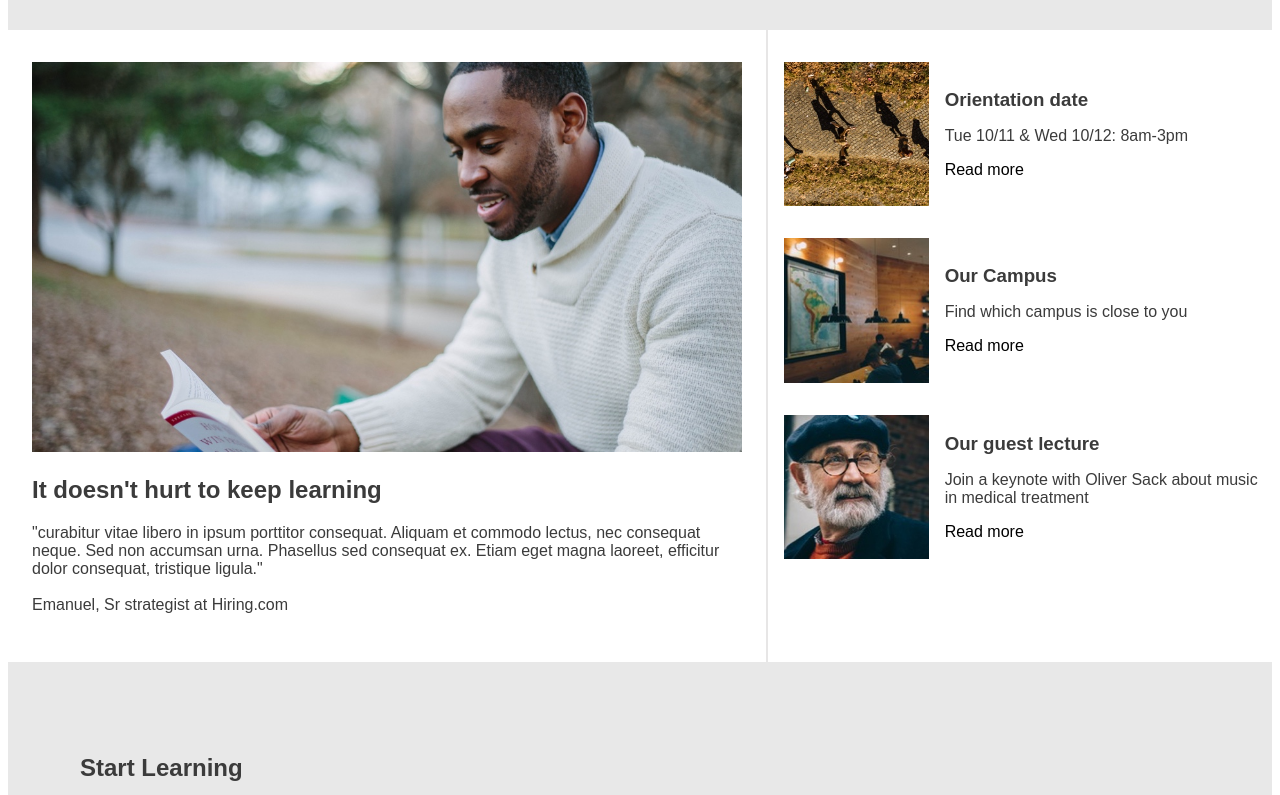
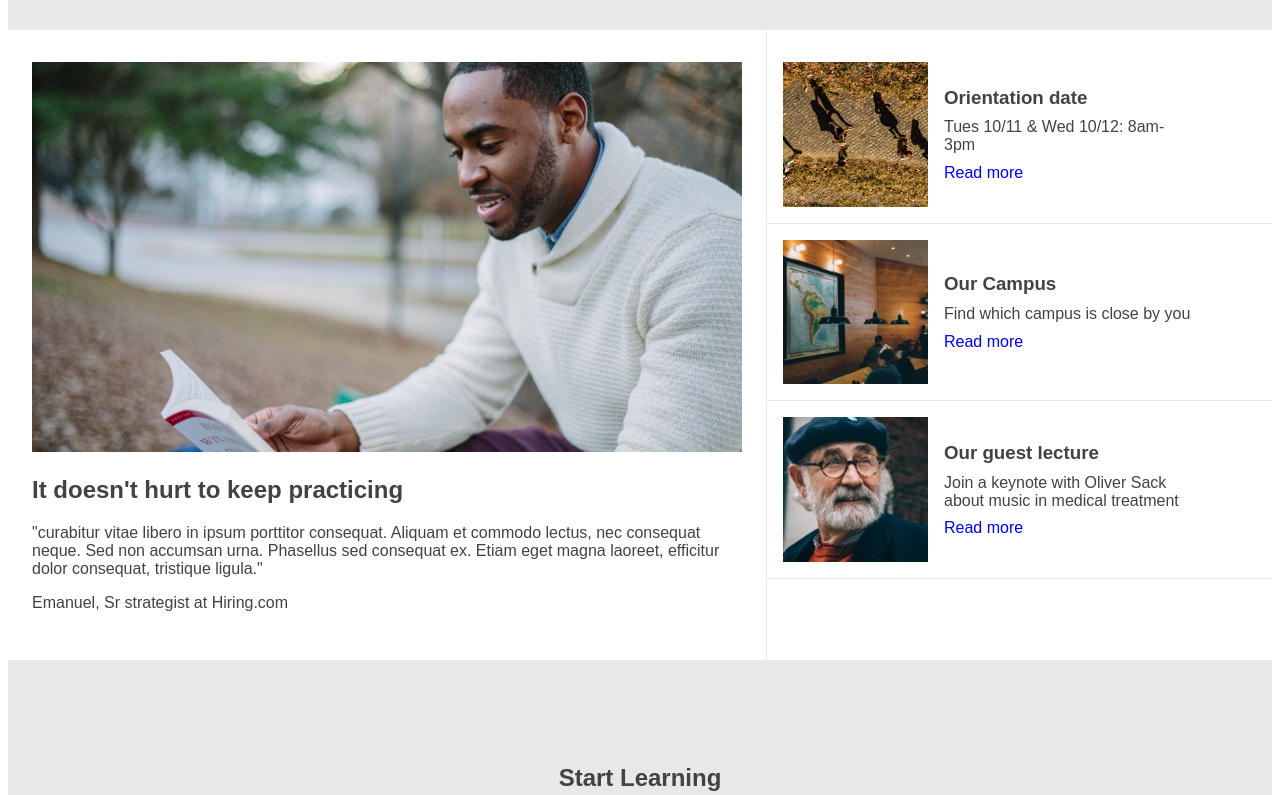
Before and after one commit to mlooper5/colmar_academy, a plain HTML site: page index.html in a window 1280 px wide. Shown: the part 631-1426 px from the top of the page. Drawn offline with Linux system fonts and the light colour scheme.

Commit message:
Fixed info section, thesis section, and footer

```diff
--- a/Resources/css/style.css
+++ b/Resources/css/style.css
@@ -5,9 +5,9 @@
     font-family: "Poppins", sans-serif;
   }
 
-:root {
+  :root {
     --light: #e8e8e8;
-    --dark: #3b3b3b;
+    --dark: #424242;
 }
 
   h3 {
@@ -68,24 +68,23 @@ nav ul li {
   opacity: .5;
 }
 
-
   #hero {
-    background-color: var(--light);
     display: flex;
     align-items: center;
+    background-color: var(--light);
   }
 
-  #hero .img {
+  .hero-img {
     padding: 32px 24px;
     width: 60%;
   }
 
-  #hero .content {
+  .hero-content {
     padding-left: 24px;
   }
 
   .button {
-    background-color: black;
+    background-color: var(--dark);
     border: none;
     color: white;
     padding: 8px 32px;
@@ -95,50 +94,11 @@ nav ul li {
     font-size: 16px;
   }
 
-  a.button:hover {
-    background-color: gray;
-  }
-
-
-  .flex-container {
-    display: flex;
-
-  }
-
-#info{
-  width: 60%;
-  padding: 32px 24px;
-
+  a.button:hover{
+    opacity: .90;
 }
 
-  .info-img {
-    width: 100%;
-  }
-
-  .details {
-    padding-top: 16px;
-    width: 40%;
-    border-left: #e7e6e6 2px solid;
-  }
-
-
-  .item-img {
-    width: 35%;
-    height: auto;
-    padding: 16px;
-  }
-
-  .items {
-    display: flex;
-    width: 65%;
-    flex-direction: column;
-    justify-content: center;
-  }
-
-  .detail-cards {
-    display: flex;
-
-  }
+ /* course section */
 
   #courses{
     padding: 72px;
@@ -162,8 +122,81 @@ nav ul li {
     width: 25%;
     position: relative;
     flex-grow: 1;
+    background-color: white;
   }
 
   .container {
     padding: 2px 16px;
   }
+
+
+  .container-60 {
+    width: 60%;
+    padding: 32px 24px;
+  }
+
+  .container-60 img,video {
+    width: 100%;
+}
+
+.container-40 {
+  display: flex;
+  flex-flow: column;
+  align-items: start;
+  width: 40%;
+  padding-top: 1rem;
+  border-left: var(--light) solid 1px;
+}
+
+#thesis .container-40  {
+  border-left: 0px;
+}
+
+  .container-sxs {
+    display: flex;
+}
+
+.centered-header {
+  text-align: center;
+  padding: 2rem 0 0 0;
+  margin: 0;
+}
+
+  /* h8l card */
+
+  .h8l-card {
+    display: flex;
+    border-bottom: var(--light) solid 1px;
+}
+
+.h8l-card:hover {
+  background-color: var(--light);
+}
+
+.h8l-card img {
+  width: 35%;
+  padding: 1rem;
+}
+
+.h8l-card-text {
+  width: 65%;
+  display: flex;
+  flex-flow: column;
+  justify-content: center;
+  max-width: 250px;
+}
+
+.h8l-card-text h3 {
+  margin: 0;
+}
+
+.h8l-card-text p {
+  margin: .6em 0;
+}
+
+footer {
+  display: flex;
+  justify-content: space-between;
+  border-top: var(--light) solid 1px;
+  padding: 16px 24px;
+}
--- a/index.html
+++ b/index.html
@@ -24,8 +24,8 @@
 
     <!-- Hero -->
     <section id="hero">
-      <img class="hero img" src="./Resources/images/banner.jpg"/>
-      <div class="hero content">
+      <img class="hero-img" src="./Resources/images/banner.jpg"/>
+      <div class="hero-content">
         <h2>Learn something<br>
           new everyday</h2>
         <h3>Lorem ipsum dolor sit amet</h3>
@@ -34,45 +34,52 @@
     </section>
 
     <!-- Information Content -->
-    <div class="flex-container">
-      <section id="info">
-        <img class="info-img" src="./Resources/images/information-main.jpg"/>
-        <h2>It doesn't hurt to keep learning</h2>
-        <p>"curabitur vitae libero in ipsum porttitor consequat. Aliquam et commodo lectus, nec consequat neque. Sed non accumsan urna. Phasellus sed consequat ex. Etiam eget magna laoreet, efficitur dolor consequat, tristique ligula." <br><br>
-
-          Emanuel, Sr strategist at Hiring.com</p>
-      </section>
-      <aside class="details">
-        <div class="detail-cards">
-          <img class=item-img src="./Resources/images/information-orientation.jpg" alt="#">
-          <div class="items">
+    <section id="info" class="container-sxs">
+      <article class="container-60">
+        <img src="./resources/images/information-main.jpg" alt />
+        <h2>It doesn't hurt to keep practicing</h2>
+        <p>
+          "curabitur vitae libero in ipsum porttitor consequat.
+          Aliquam et commodo lectus, nec consequat neque. Sed non accumsan urna.
+          Phasellus sed consequat ex. Etiam eget magna laoreet, efficitur dolor consequat,
+          tristique ligula."
+        </p>
+        <p>
+          Emanuel, Sr strategist at Hiring.com
+        </p>
+      </article>
+      <aside class="container-40">
+        <div class="h8l-card">
+          <img src="./resources/images/information-orientation.jpg" alt />
+          <div class="h8l-card-text">
             <h3>Orientation date</h3>
-            <p>Tue 10/11 & Wed 10/12: 8am-3pm</p>
-            <a>Read more</a>
+            <p>Tues 10/11 & Wed 10/12: 8am-3pm</p>
+            <a href="#">Read more</a>
           </div>
         </div>
-        <div class="detail-cards">
-          <img class=item-img src="./Resources/images/information-campus.jpg" alt="#">
-          <div class="items">
+        <div class="h8l-card">
+          <img src="./resources/images/information-campus.jpg" alt />
+          <div class="h8l-card-text">
             <h3>Our Campus</h3>
-            <p>Find which campus is close to you</p>
-            <a>Read more</a>
+            <p>Find which campus is close by you</p>
+            <a href="#">Read more</a>
           </div>
         </div>
-        <div class="detail-cards">
-          <img class=item-img src="Resources/images/information-guest-lecture.jpg" alt="#">
-          <div class="items">
+        <div class="h8l-card">
+          <img src="./resources/images/information-guest-lecture.jpg" alt />
+          <div class="h8l-card-text">
             <h3>Our guest lecture</h3>
             <p>Join a keynote with Oliver Sack about music in medical treatment</p>
-            <a>Read more</a>
+            <a href="#">Read more</a>
           </div>
         </div>
       </aside>
-    </div>
+    </section>
+
 
     <!-- Courses -->
     <section id="courses">
-      <h1>Start Learning</h1>
+      <h1 class="centered-header">Start Learning</h1>
       <div class="course-gallery">
         <div class="card">
           <img src="Resources/images/course-software.jpg" alt="#">
@@ -123,10 +130,50 @@
           </div>
         </div>
       </div>
-
     </section>
 
+      <!-- Thesis Content -->
+
+    <section id="thesis">
+      <h2 class="centered-header">This exhibit</h2>
+      <div class="container-sxs">
+        <article class="container-60">
+          <video >
+            <source src="./resources/videos/thesis.mp4" type="video/mp4" />
+          </video>
+          <h2>Reimagine urban</h2>
+          <p>
+            "curabitur vitae libero in ipsum porttitor consequat.
+            Aliquam et commodo lectus, nec consequat neque. Sed non
+            accumsan urna. Phasellus sed consequat ex. Etiam eget magna
+            laoreet, efficitur dolor consequat, tristique ligula."
+          </p>
+        </article>
+        <aside class="container-40">
+          <div class="h8l-card">
+            <img src="./resources/images/thesis-fisma.jpg" alt />
+            <div class="h8l-card-text">
+              <h3>Fisma: Design and Prototype</h3>
+              <p>Designer showcase of new prototype product</p>
+            </div>
+          </div>
+          <div class="h8l-card">
+            <img src="./resources/images/thesis-now-and-then.jpg" alt />
+            <div class="h8l-card-text">
+              <h3>Now and then</h3>
+              <p>Research study about New York</p>
+            </div>
+          </div>
+        </aside>
+      </div>
+    </section>
   </body>
 
-  <footer></footer>
+  <footer>
+    <p>&copy; 2016 Colmar Academy. All rights reserved</p>
+    <p>
+      <a>Terms</a> &nbsp;
+      <a>Privacy</a>
+    </p>
+  </footer>
 </html>
```
